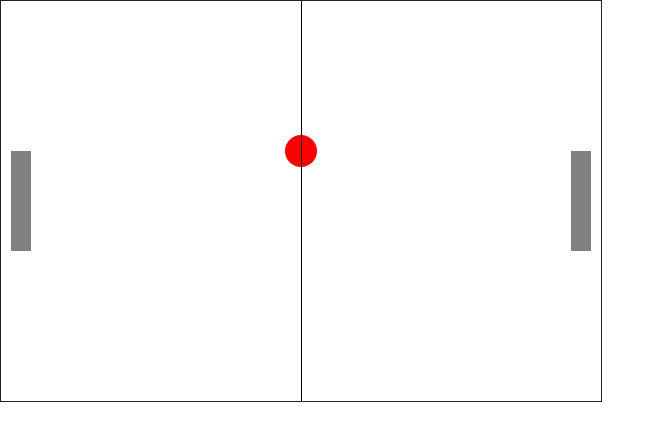
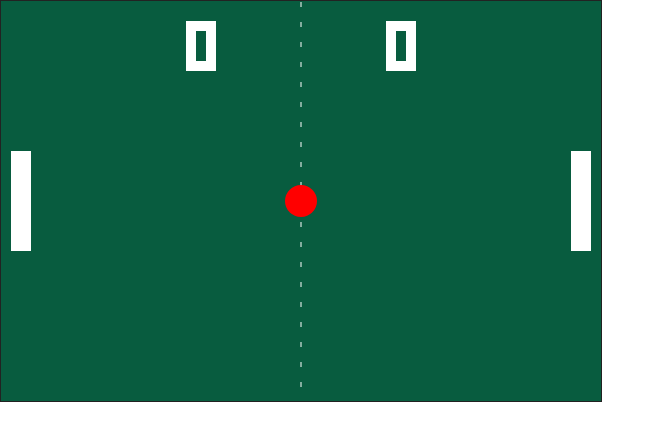
Before and after one commit to spankau537826/pingpong, a plain HTML site: page index.html in a window 1280 px wide. Shown: the whole page, without its empty margins (0-665 px from the left). Drawn offline with Linux system fonts and the light colour scheme.

Commit message:
created the classes and wrote the methods for the play logic

```diff
--- a/index.html
+++ b/index.html
@@ -12,9 +12,13 @@
 
   <body>
     <canvas id="pong" width="600" height="400" style="border: 1px solid #222222"></canvas>
+
+    <script src="./js/vec.js"></script>
+    <script src="js/game-object.js"></script>
     <script src="./js/player.js"></script>
     <script src="./js/ball.js"></script>
     <script src="./js/pong.js"></script>
+    <script src="./js/play.js"></script>
   </body>
 
 </html>
--- a/js/ball.js
+++ b/js/ball.js
@@ -1,9 +1,6 @@
-class Ball extends Object {
-    draw() {
-        drawCircle(this.x,this.y,16,this.color);
-    }
-
-    move() {
-        //Duygus Code
+class Ball extends GameObject {
+    constructor() {
+        super(20, 20, 16, ballColor);
+        this.vel = new Vec;
     }
 }
--- /dev/null
+++ b/js/game-object.js
@@ -0,0 +1,41 @@
+// color variables
+const fieldColor = '#085c3f';
+const rectColor = '#fff';
+const ballColor = 'red';
+
+// speed
+const ballSpeed = {
+    EASY: 300,
+    MEDIUM: 400,
+    HARD: 600,
+    NIGHTMARE: 800,
+    IMPOSSIBLE: 1500
+};
+
+// maximal score
+const maxScore = 10;
+
+class GameObject {
+    constructor(x = 0, y = 0, r, color) {
+        this.pos = new Vec(0, 0);
+        this.size = new Vec(x, y);
+        this._radius = r;
+        this._color = color;
+    }
+
+    get left() {
+        return this.pos.x - this.size.x / 2;
+    }
+
+    get right() {
+        return this.pos.x + this.size.x / 2;
+    }
+
+    get top() {
+        return this.pos.y - this.size.y / 2;
+    }
+
+    get bottom() {
+        return this.pos.y + this.size.y / 2;
+    }
+}
--- /dev/null
+++ b/js/play.js
@@ -0,0 +1,11 @@
+const canvas = document.querySelector('#pong');
+const pong = new Pong(canvas);
+
+canvas.addEventListener('click', () => pong.play());
+
+canvas.addEventListener('mousemove', event => {
+    const scale = event.offsetY / (event.target.getBoundingClientRect().height);
+    pong.players[0].pos.y = scale * canvas.height;
+});
+
+pong.start();
--- a/js/player.js
+++ b/js/player.js
@@ -1,26 +1,14 @@
-class Object {
-    constructor(x,y,color) {
-      this.x = x;
-      this.y = y;
-      this.color = color;
-    }
-  }
+class Player extends GameObject {
+    constructor() {
+        super(20, 100);
+        this.vel = new Vec;
+        this.score = 0;
 
-class Player extends Object {
-    draw() {
-        drawRect(this.x,this.y,20,100,this.color);
+        this._lastPos = new Vec;
     }
 
-    move(y) {
-        this.y = y;
-        this.update();
-    }
-
-    update() {
-        drawRect(this.x,this.y,20,100,this.color);
-    }
-
-    clear(c,oldX,oldY) {
-        c.clearRect(oldX - 1,oldY - 1,30,110,this.color);
+    move(dt) {
+        this.vel.y = (this.pos.y - this._lastPos.y) / dt;
+        this._lastPos.y = this.pos.y;
     }
 }
--- a/js/pong.js
+++ b/js/pong.js
@@ -1,47 +1,184 @@
-const canvas = document.getElementById("pong");
-const context = canvas.getContext("2d");
+class Pong {
+    constructor(canvas) {
+        this._canvas = canvas;
+        this._context = canvas.getContext('2d');
 
-function drawRect(x, y, w, h, color) {
-  context.fillStyle = color;
-  context.fillRect(x, y, w, h);
+        this.initialSpeed = ballSpeed.EASY;
+
+        this.ball = new Ball;
+
+        this.players = [
+            new Player,
+            new Player,
+        ];
+
+        this.players[0].pos.x = 20;
+        this.players[1].pos.x = this._canvas.width - 20;
+        this.players.forEach(p => p.pos.y = this._canvas.height / 2);
+
+        let lastTime = null;
+        this._frameCallback = (millis) => {
+            if (lastTime !== null) {
+                const diff = millis - lastTime;
+                this.update(diff / 1000);
+            }
+            lastTime = millis;
+            requestAnimationFrame(this._frameCallback);
+        };
+
+        this.CHAR_PIXEL = 10;
+        this.CHARS = [
+            '111101101101111',
+            '010010010010010',
+            '111001111100111',
+            '111001111001111',
+            '101101111001001',
+            '111100111001111',
+            '111100111101111',
+            '111001001001001',
+            '111101111101111',
+            '111101111001111',
+        ].map(str => {
+            const canvas = document.createElement('canvas');
+            const s = this.CHAR_PIXEL;
+            canvas.height = s * 5;
+            canvas.width = s * 3;
+            const context = canvas.getContext('2d');
+            context.fillStyle = rectColor;
+            str.split('').forEach((fill, i) => {
+                if (fill === '1') {
+                    context.fillRect((i % 3) * s, (i / 3 | 0) * s, s, s);
+                }
+            });
+            return canvas;
+        });
+
+        this.reset();
     }
 
-function drawCircle(x, y, r, color) {
-  context.fillStyle = color;
-  context.beginPath();
-  context.arc(x, y, r, 0, Math.PI*2, false);
-  context.closePath();
-  context.fill();
+    clear() {
+        this._context.fillStyle = fieldColor;
+        this._context.fillRect(0, 0, this._canvas.width, this._canvas.height);
     }
 
-function drawText(text, x, y, color) {
-  context.fillStyle = color;
-  context.font = "75px fantasy";
-  context.fillText(text, x, y);
+    collide(player, ball) {
+        if (player.left < ball.right && player.right > ball.left &&
+            player.top < ball.bottom && player.bottom > ball.top) {
+            ball.vel.x = -ball.vel.x * 1.05;
+            const len = ball.vel.len;
+            ball.vel.y += player.vel.y * .2;
+            ball.vel.len = len;
+        }
     }
 
-//Create game objects
-var oldX = 10, oldY = 150, newX, newY;
-var player = new Player(oldX,oldY,'grey');
-var opponent = new Player(570,150,'grey');
-var ball = new Ball(300,150,'red');
-player.draw();
-opponent.draw();
-ball.draw();
+    drawRect(rect) {
+        this._context.fillStyle = rectColor;
+        this._context.fillRect(rect.left, rect.top, rect.size.x, rect.size.y);
+    }
 
-//Get mouse poasition and move player
-canvas.addEventListener("mousemove", function(e)
-{
-  var cRect = canvas.getBoundingClientRect();
-  newY = e.clientY - cRect.top;
+    drawNet() {
+        this._context.strokeStyle = rectColor;
+        this._context.beginPath();
+        this._context.setLineDash([5, 15]);
+        this._context.moveTo(canvas.width / 2, 1);
+        this._context.lineTo(canvas.width / 2, canvas.height);
+        this._context.stroke();
+    }
 
-  if (newY <= cRect.bottom - 110) {
-    player.clear(context,oldX,oldY);
-    player.move(newY);
+    drawCircle(circle) {
+        this._context.fillStyle = circle._color;
+        this._context.beginPath();
+        this._context.arc(circle.pos.x, circle.pos.y, circle._radius, 0, Math.PI * 2, false);
+        this._context.closePath();
+        this._context.fill();
     }
-  oldY = newY;
-})
-drawRect(canvas.width / 2,0,1,canvas.height,'black');
-//drawRect(10, 150, 20, 100, 'grey');
-//drawRect(570, 150, 20, 100, 'grey');
-//drawCircle(300, 150, 16, 'red');
+
+    drawScore() {
+        const align = this._canvas.width / 3;
+        const cw = this.CHAR_PIXEL * 4;
+        if (this.players[1].score < maxScore) {
+            this.players.forEach((player, index) => {
+                const chars = player.score.toString().split('');
+                const offset = align * (index + 1) - (cw * chars.length / 2) + this.CHAR_PIXEL / 2;
+                chars.forEach((char, pos) => {
+                    this._context.drawImage(this.CHARS[char | 0], offset + pos * cw, 20);
+                });
+            });
+        } else {
+            this.players[1].score = 0;
+        }
+
+    }
+
+    draw() {
+        this.clear();
+
+        this.drawNet();
+        this.drawCircle(this.ball);
+        this.players.forEach(player => this.drawRect(player));
+
+        this.drawScore();
+    }
+
+    play() {
+        const b = this.ball;
+        if (b.vel.x === 0 && b.vel.y === 0) {
+            b.vel.x = 200 * (Math.random() > .5 ? 1 : -1);
+            b.vel.y = 200 * (Math.random() * 2 - 1);
+            b.vel.len = this.initialSpeed;
+        }
+    }
+
+    reset() {
+        const b = this.ball;
+        b.vel.x = 0;
+        b.vel.y = 0;
+        b.pos.x = this._canvas.width / 2;
+        b.pos.y = this._canvas.height / 2;
+    }
+
+    start() {
+        requestAnimationFrame(this._frameCallback);
+    }
+
+    update(dt) {
+        const cvs = this._canvas;
+        const ball = this.ball;
+        ball.pos.x += ball.vel.x * dt;
+        ball.pos.y += ball.vel.y * dt;
+
+        if (ball.right < 0 || ball.left > cvs.width) {
+            ++this.players[ball.vel.x < 0 | 0].score;
+            this.reset();
+        }
+
+        if (ball.vel.y < 0 && ball.top < 0 ||
+            ball.vel.y > 0 && ball.bottom > cvs.height) {
+            ball.vel.y = -ball.vel.y;
+        }
+
+        this.players[1].pos.y = ball.pos.y;
+
+        this.players.forEach(player => {
+            player.move(dt);
+            this.collide(player, ball);
+        });
+
+        this.draw();
+    }
+
+    mousePosition(e) {
+        const rect = canvas.getBoundingClientRect();
+        const root = document.documentElement;
+
+        return {
+            x: e.clientX - rect.left - root.scrollLeft,
+            y: e.clientY - rect.top - root.scrollTop
+        };
+    }
+
+    mouseMoveHandler(e) {
+        const mousePos = this.mousePosition(e);
+        this.players[0].pos.y = mousePos.y - (this.players[0].height / 2);
+    }
+}
--- /dev/null
+++ b/js/vec.js
@@ -0,0 +1,16 @@
+class Vec {
+    constructor(x = 0, y = 0) {
+        this.x = x;
+        this.y = y;
+    }
+
+    get len() {
+        return Math.sqrt(this.x * this.x + this.y * this.y);
+    }
+
+    set len(value) {
+        const f = value / this.len;
+        this.x *= f;
+        this.y *= f;
+    }
+}
```
Lines whose indentation alone changed are shown as unchanged.
